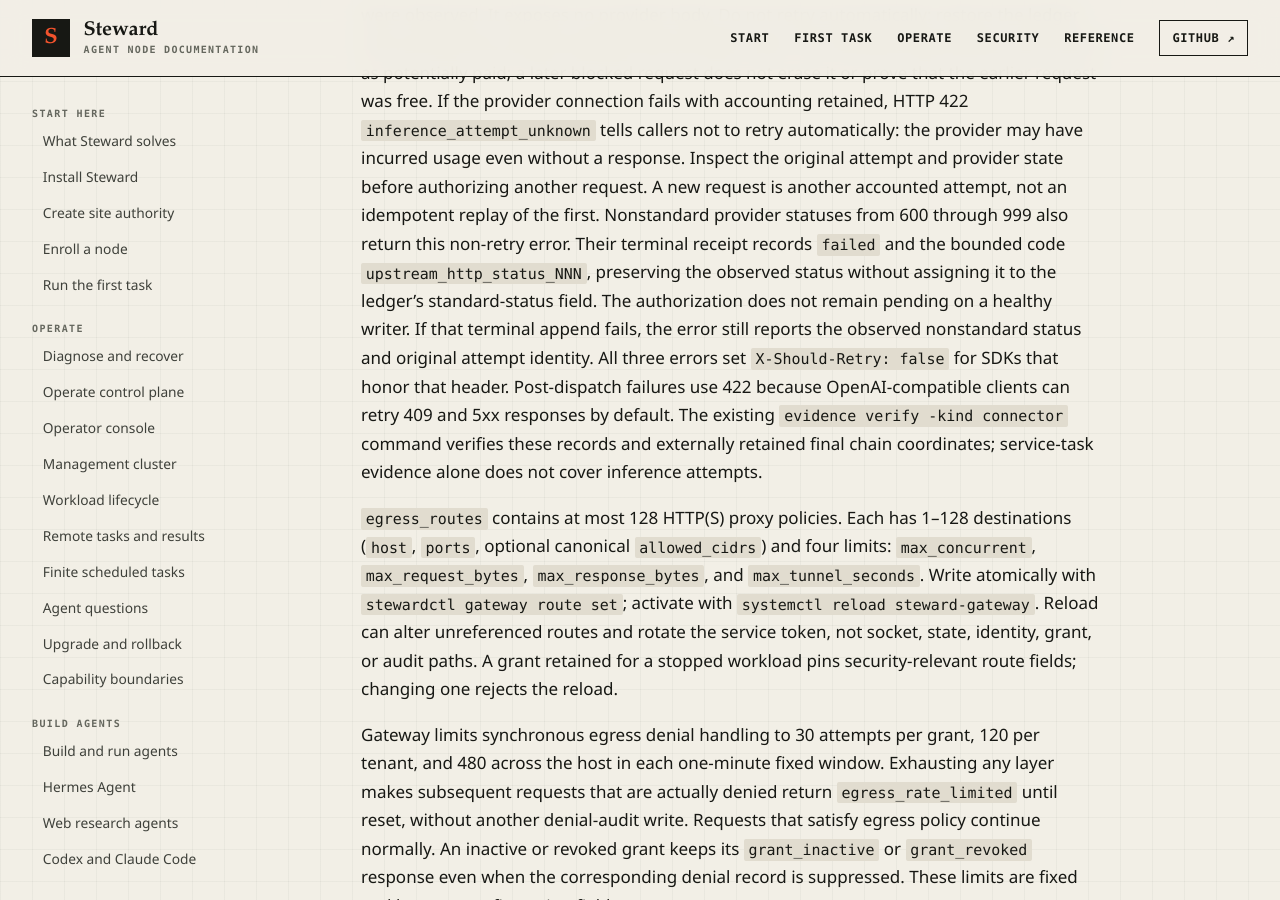
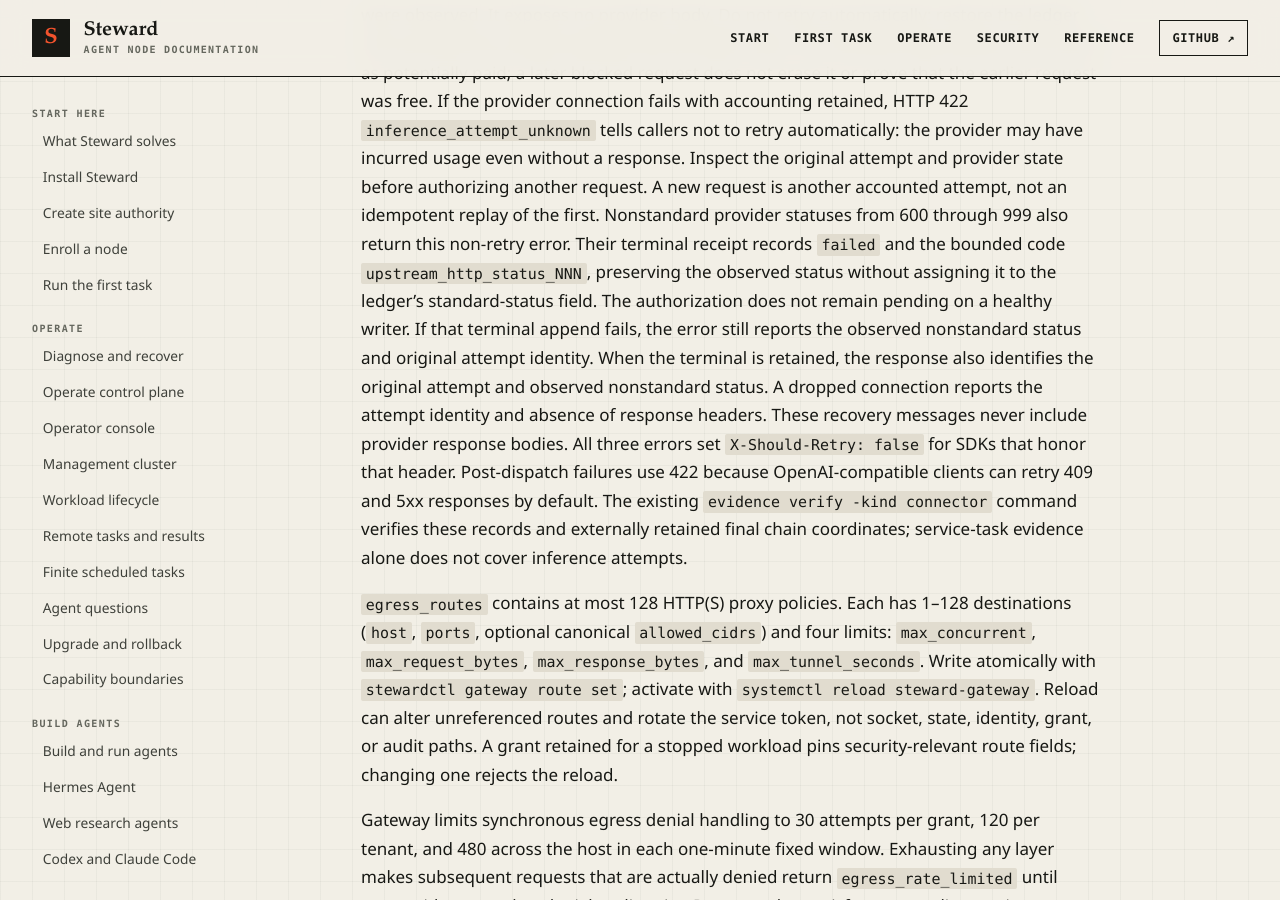
Before and after one commit to hardrails/steward, a Jekyll site: the page built from docs/reference/configuration.md, in a window 1280 px wide and 900 px high, scrolled down 21455 px. Built offline with Jekyll 4.4.1, drawn with Linux system fonts in a browser that asks for light colours.

Commit message:
Align operator recovery and downgrade instructions with the tested CLI
Constraint: Explicit downgrade syntax and per-attempt recovery boundaries remain actionable.
Confidence: high
Scope-risk: narrow

```diff
--- a/docs/reference/configuration.md
+++ b/docs/reference/configuration.md
@@ -647,6 +647,10 @@ error. Their terminal receipt records `failed` and the bounded code
 to the ledger's standard-status field. The authorization does not remain pending
 on a healthy writer. If that terminal append fails, the error still reports the
 observed nonstandard status and original attempt identity.
+When the terminal is retained, the response also identifies the original attempt
+and observed nonstandard status. A dropped connection reports the attempt identity
+and absence of response headers. These recovery messages never include provider
+response bodies.
 All three errors set `X-Should-Retry: false` for SDKs that honor that header.
 Post-dispatch failures use 422 because OpenAI-compatible clients can retry 409
 and 5xx responses by default.
```
Also changed, not shown: docs/guides/inference.md (+1 -1 lines).
